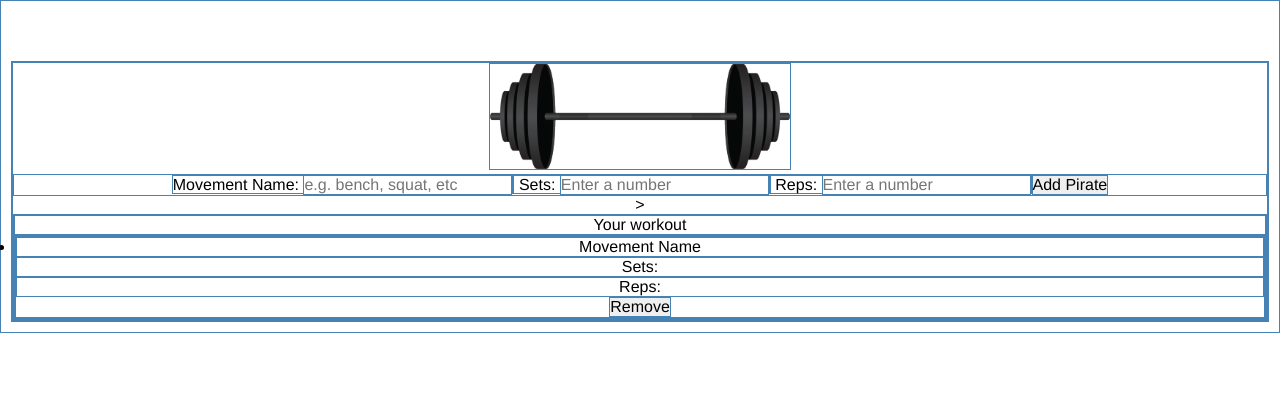
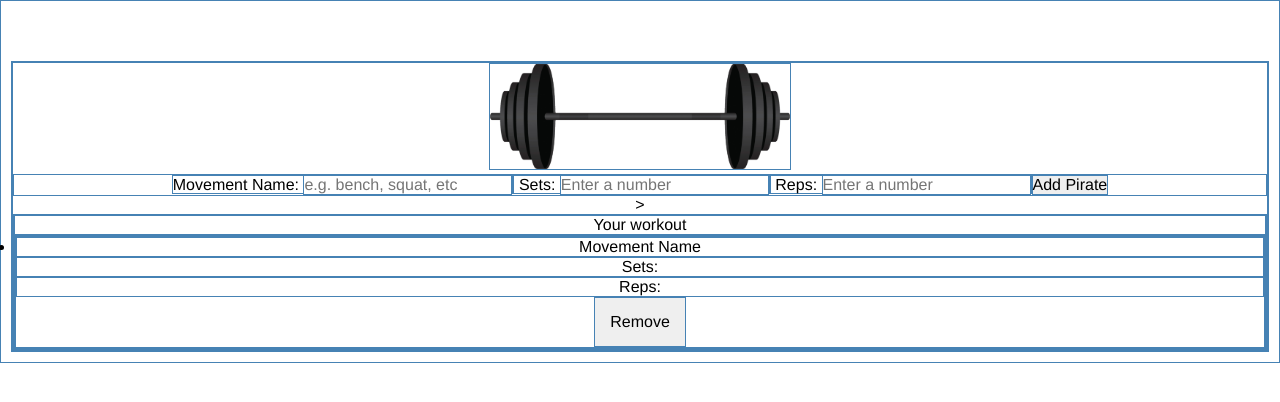
Before and after one commit to alchemy-bootcamp-two-summer-2018/list-of-vue, a Vue app: page / in a window 1280 px wide. Shown: the top 402 px of the page. Built offline with nearby package versions, Linux system fonts and the light colour scheme.

Commit message:
styling for exercise button

```diff
--- a/src/components/Exercise.vue
+++ b/src/components/Exercise.vue
@@ -15,4 +15,9 @@ export default {
 
 <style scoped>
 
+button {
+  padding: 15px;
+  cursor: pointer;
+}
+
 </style>
```
